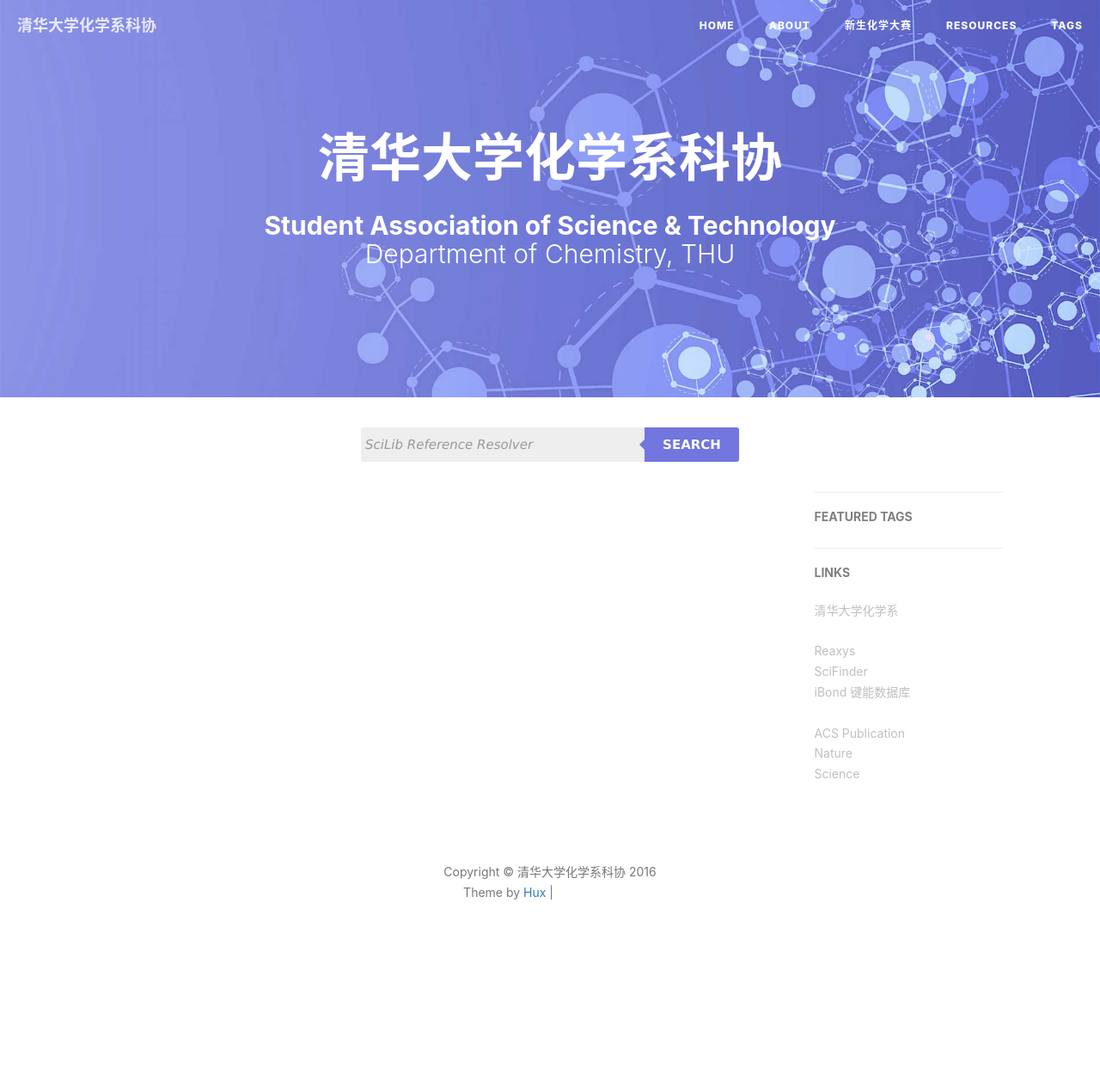
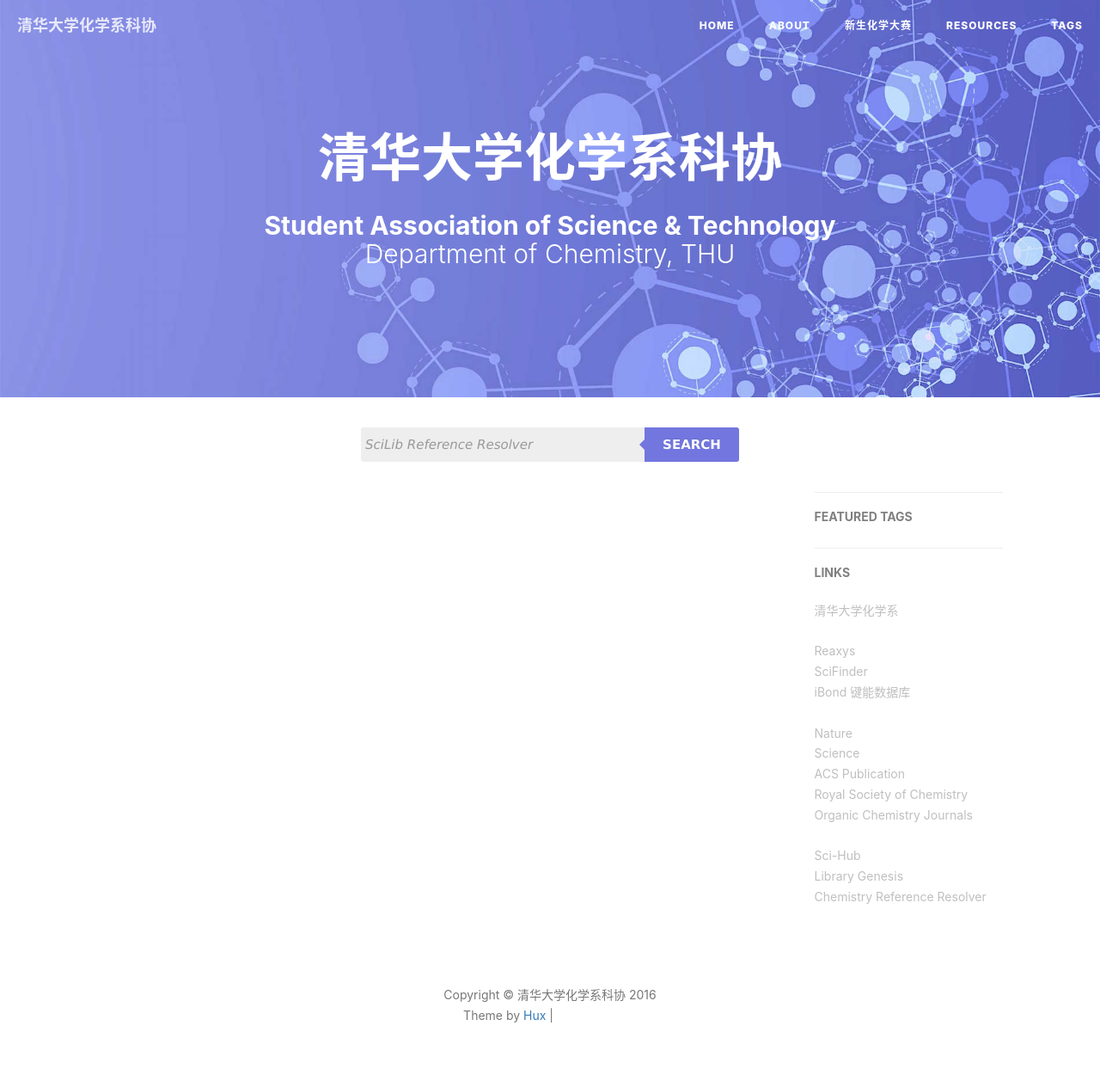
Before and after one commit to THUchemST/thuchemst.github.io, a Jekyll site: the page built from index.html, in a window 1280 px wide. Shown: the whole page at 86% size. Built offline with Jekyll 4.4.1, drawn with Linux system fonts in a browser that asks for light colours; nearby versions of some CDN libraries; the list of posts is cut into pages by our own code; comment, search, counter and statistics services are not loaded; before the commit the page ends 1115 px from its top, so only the background shows below that; grey boxes are pictures that could not be loaded.

Commit message:
update of Links

```diff
--- a/_config.yml
+++ b/_config.yml
@@ -92,12 +92,30 @@ link: [
         title: "",
         href: ""
     },{
-        title: "ACS Publication",
-        href: "http://pubs.acs.com"
-    },{
         title: "Nature",
         href: "http://www.nature.com/nature/current_issue.html"
     },{
         title: "Science",
         href: "http://science.sciencemag.org"
+    },{
+        title: "ACS Publication",
+        href: "http://pubs.acs.com"
+    },{
+        title: "Royal Society of Chemistry",
+        href: "http://pubs.rsc.org/en/journals"
+    },{
+        title: "Organic Chemistry Journals",
+        href: "http://www-jmg.ch.cam.ac.uk/data/c2k/cj/organic.html"
+    },{
+        title: "",
+        href: ""
+    },{
+        title: "Sci-Hub",
+        href: "http://www.sci-hub.cc"
+    },{
+        title: "Library Genesis",
+        href: "http://gen.lib.rus.ec"
+    },{
+        title: "Chemistry Reference Resolver",
+        href: "http://chemsearch.kovsky.net"
     }]
```
